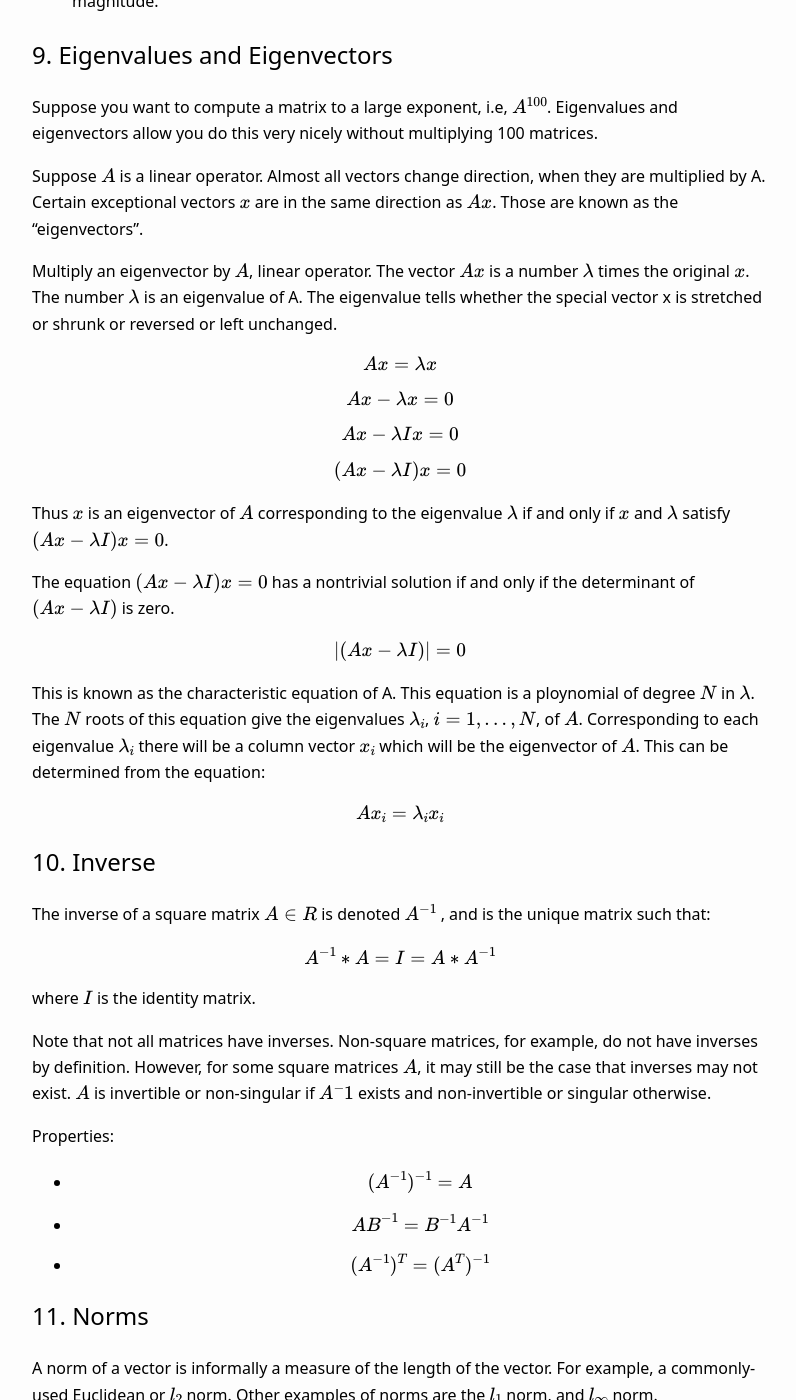
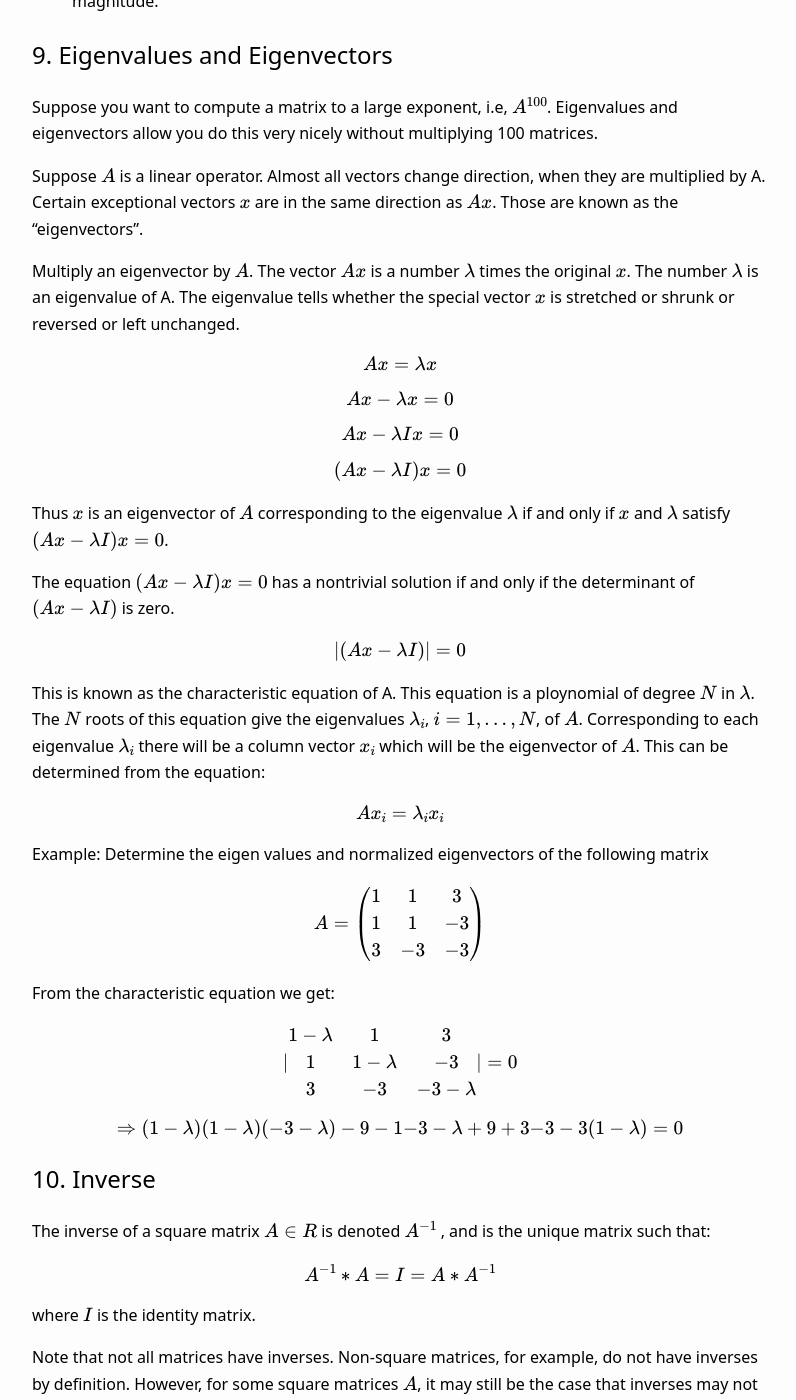
Before and after one commit to gurpreet-ai/gurpreet-ai.github.io, a Jekyll site: the page built from _posts/2018-12-31-Linear-Algebra-Review-for-AI-ML-DL.md, in a window 1280 px wide and 1400 px high, scrolled down 3646 px. Shown: the whole window, without its empty margins (240-1036 px from the left). Built offline with Jekyll 4.4.1, drawn with Linux system fonts in a browser that asks for light colours; formulas are drawn with MathJax 3.

Commit message:
Linear algebra post update

```diff
--- a/_posts/2018-12-31-Linear-Algebra-Review-for-AI-ML-DL.md
+++ b/_posts/2018-12-31-Linear-Algebra-Review-for-AI-ML-DL.md
@@ -222,7 +222,7 @@ Suppose you want to compute a matrix to a large exponent, i.e, $$A^{100}$$. Eige
 
 Suppose $$A$$ is a linear operator. Almost all vectors change direction, when they are multiplied by A. Certain exceptional vectors $$x$$ are in the same direction as $$Ax$$. Those are known as the "eigenvectors".
 
-Multiply an eigenvector by $$A$$, linear operator. The vector $$Ax$$ is a number $$\lambda$$ times the original $$x$$. The number $$\lambda$$ is an eigenvalue of A. The eigenvalue tells whether the special vector x is stretched or shrunk or reversed or left unchanged.
+Multiply an eigenvector by $$A$$. The vector $$Ax$$ is a number $$\lambda$$ times the original $$x$$. The number $$\lambda$$ is an eigenvalue of A. The eigenvalue tells whether the special vector $$x$$ is stretched or shrunk or reversed or left unchanged.
 
 $$Ax = \lambda x$$
 
@@ -241,6 +241,30 @@ $$|(Ax - \lambda I)| = 0$$
 This is known as the characteristic equation of A. This equation is a ploynomial of degree $$N$$ in $$\lambda$$. The $$N$$ roots of this equation give the eigenvalues $${\lambda}_i$$, $$i = 1, ..., N$$, of $$A$$. Corresponding to each eigenvalue $${\lambda}_i$$ there will be a column vector $$x_i$$ which will be the eigenvector of $$A$$. This can be determined from the equation:
 
 $$A x_i = {\lambda}_i x_i$$
+
+**Example**: Determine the eigen values and normalized eigenvectors of the following matrix
+
+$$
+A = \left( \begin{array}{ccc}
+1 &  1 &  3 \\
+1 &  1 & -3 \\
+3 & -3 & -3 \\
+\end{array} \right)
+$$
+
+From the characteristic equation we get:
+
+$$
+|\begin{array}{ccc}
+1-\lambda &  1 &  3 \\
+1 &  1-\lambda & -3 \\
+3 & -3 & -3-\lambda \\
+\end{array}| = 0
+$$
+
+$$
+\Rightarrow (1−\lambda){(1−\lambda)(−3−\lambda)−9}−1{−3−\lambda+9}+3{−3−3(1−\lambda)} = 0
+$$
 
 ## 10. Inverse
 The inverse of a square matrix $$A \in R$$ is denoted $$A^{−1}$$ , and is the unique matrix such that:
```
